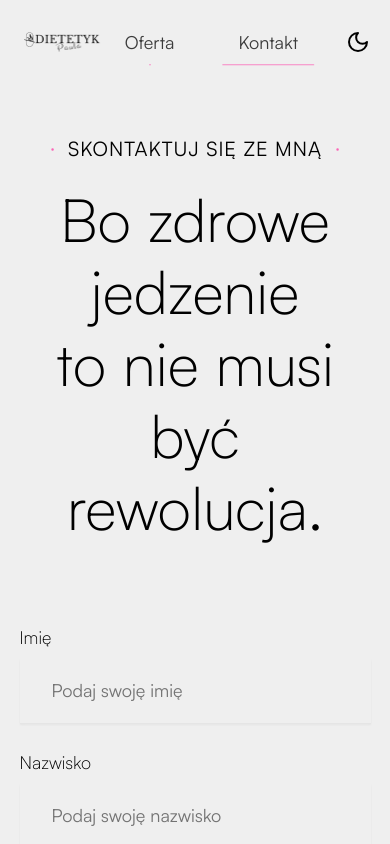
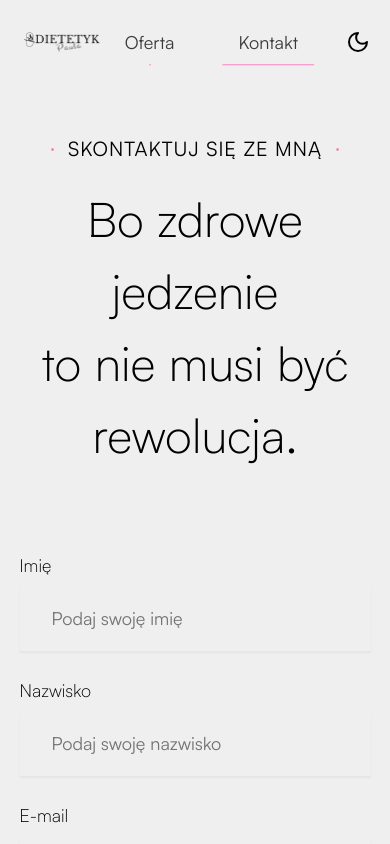
Before and after one commit to SimonProTech/dietetyk_paula, a Next.js app: page /kontakt in a window 390 px wide. Shown: the top 844 px of the page. Built offline with nearby package versions, Linux system fonts and the light colour scheme.

Commit message:
css changes

```diff
--- a/app/kontakt/page.tsx
+++ b/app/kontakt/page.tsx
@@ -7,7 +7,7 @@ const Contact = () => {
         <section className="relative">
             <div className="pt-[16vh] flex flex-col md:gap-32 gap-20 items-center w-full relative">
                 <HeaderTopSection paragraphTopText="Skontaktuj się ze mną">
-                    <h1 className="text-6xl leading-18 font-light">
+                    <h1 className="md:text-6xl text-5xl leading-18 font-light">
                         Bo zdrowe jedzenie <br /> to nie musi być rewolucja.
                     </h1>
                 </HeaderTopSection>
```
